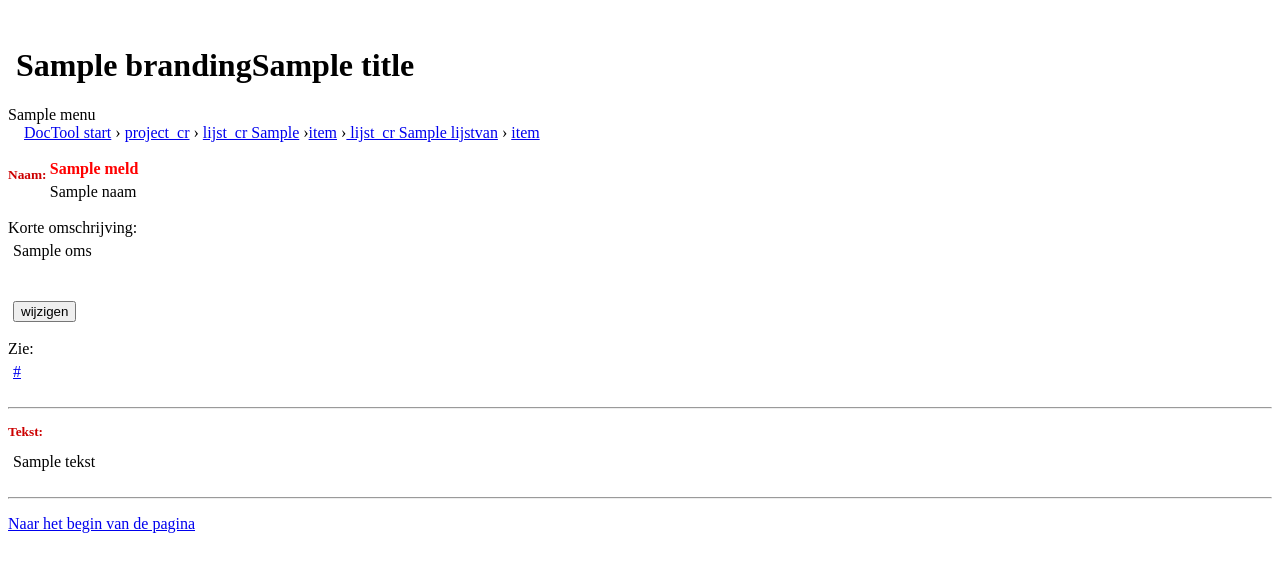
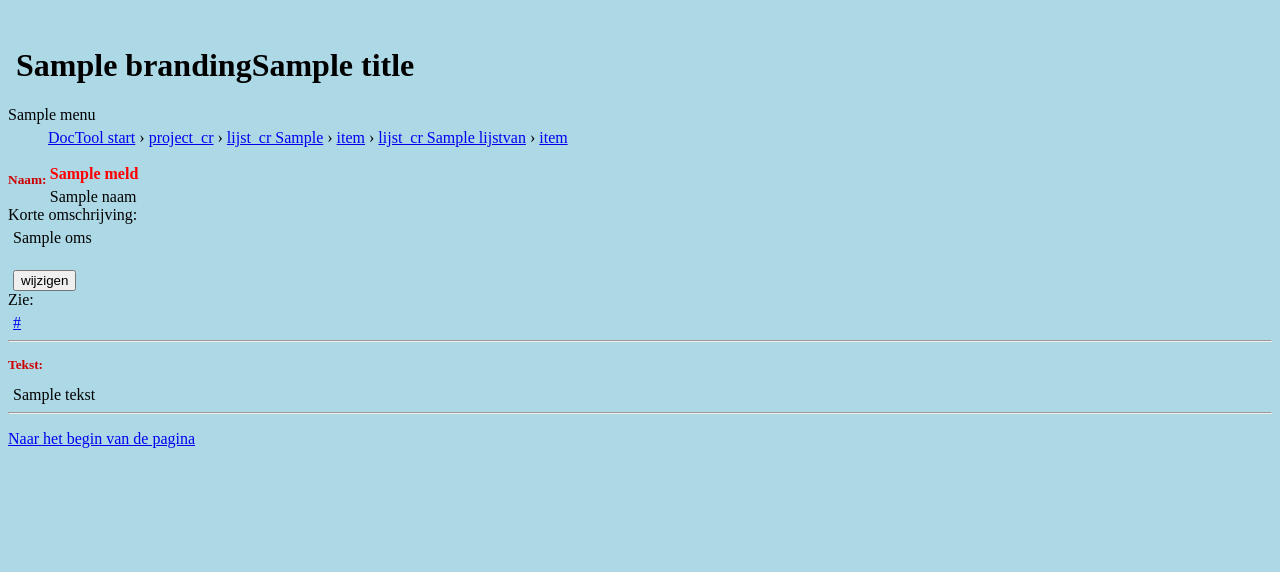
Before and after one commit to albertvisser/myprojects, a Django app: template docs/templates/funcdoc.html in a window 1280 px wide. Shown: the top 572 px of the page. Run offline with Django 3.2, Linux system fonts and the light colour scheme; the template is opened without the code that fills it: most values are stand-ins (such as "Sample title", 1, 10 or a date in 2020).

Commit message:
breadcrumbs op één regel tonen

```diff
--- a/docs/templates/base_app.html
+++ b/docs/templates/base_app.html
@@ -6,26 +6,31 @@
   <h1><b>&nbsp;{{branding|escape}}{% trans title %}</b></h1>
 {% endblock %}
 {% block breadcrumbs %}
+<div style="padding: 5px 10px 0px 40px;">  <!-- zie base.css id #content -->
   <a name="top"></a>&nbsp;&nbsp;&nbsp;
-  <a href="/" title="startpagina doctool">DocTool start</a>
+  <div class="breadc"><a href="/" title="startpagina doctool">DocTool start</a></div>
   {% if proj %}
-    &rsaquo; <a href="/docs/{{proj}}/" title="project homepage">{% trans 'project_cr' %}</a>
+    <div class="breadc">&nbsp;&rsaquo;&nbsp;</div>
+    <div class="breadc"><a href="/docs/{{proj}}/" title="project homepage">{% trans 'project_cr' %}</a></div>
   {% endif %}
   {% if ref %}
-    &rsaquo; <a href="/docs/{{proj}}/{{ref.0}}/" title="selectielijst">
-    {% trans 'lijst_cr' %} {{ref.1}}</a>
+    <div class="breadc">&nbsp;&rsaquo;&nbsp;</div>
+    <div class="breadc"><a href="/docs/{{proj}}/{{ref.0}}/" title="selectielijst">{% trans 'lijst_cr' %} {{ref.1}}</a></div>
     {% if ref.2 %}
-      &rsaquo;<a href="/docs/{{proj}}/{{ref.0}}/{{ref.2}}/" title="item">item</a>
+      <div class="breadc">&nbsp;&rsaquo;&nbsp;</div>
+      <div class="breadc"><a href="/docs/{{proj}}/{{ref.0}}/{{ref.2}}/" title="item">item</a></div>
     {% endif %}
   {% endif %}
   {% if lijst %}
-    &rsaquo;<a href="/docs/{{proj}}/{{soort}}/" title="lijst items">
-    {% trans 'lijst_cr' %} {{lijstvan}}</a>
+    <div class="breadc">&nbsp;&rsaquo;&nbsp;</div>
+    <div class="breadc"><a href="/docs/{{proj}}/{{soort}}/" title="lijst items">{% trans 'lijst_cr' %} {{lijstvan}}</a></div>
   {% endif %}
   {% if sect %}
-    &rsaquo; <a href="/docs/{{proj}}/{{sect}}/" title="project onderdeel">item</a>
+    <div class="breadc">&nbsp;&rsaquo;&nbsp;</div>
+    <div class="breadc"><a href="/docs/{{proj}}/{{sect}}/" title="project onderdeel">item</a></div>
   {%endif%}
-  <br/>
+  <div class="clear">&nbsp;</div>
+  </div>
 {%endblock%}
 {% block content_title %}
   <!-- {% if title %}<h3>{{ title|escape }}</h3>{% endif %} -->
--- a/static/myprojects.css
+++ b/static/myprojects.css
@@ -1,4 +1,4 @@
-body (background-color: lightblue;)
+body {background-color: lightblue;}
 div.clear,
 span.clear {
 	background: none;
@@ -13,6 +13,10 @@ span.clear {
 	visibility: hidden;
 	width: 0;
 	height: 0;
+}
+.breadc {
+	display: inline;
+	float: left;
 }
 .left_view,
 .left_edit,
```
